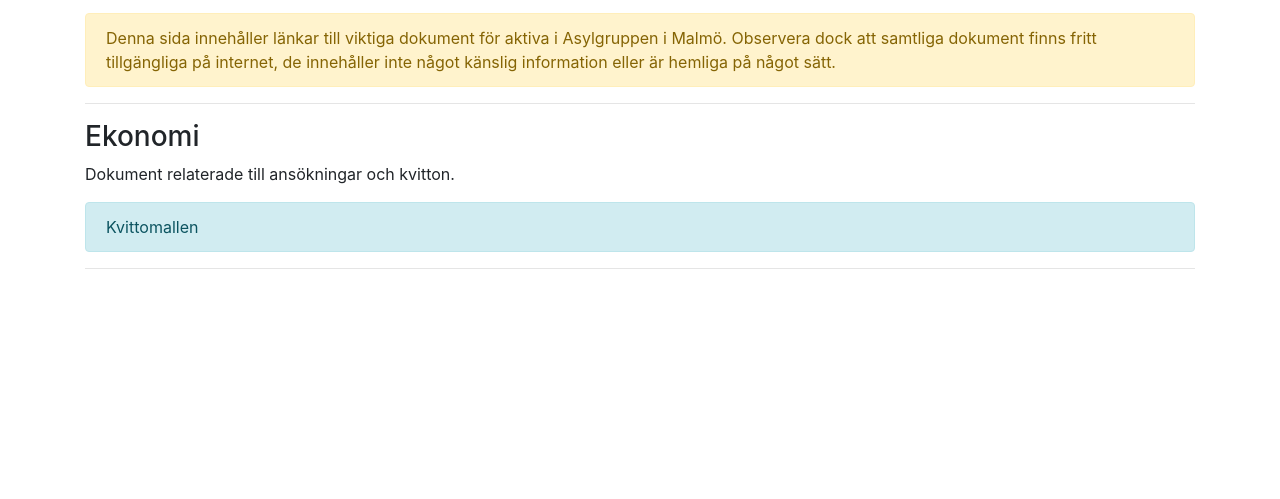
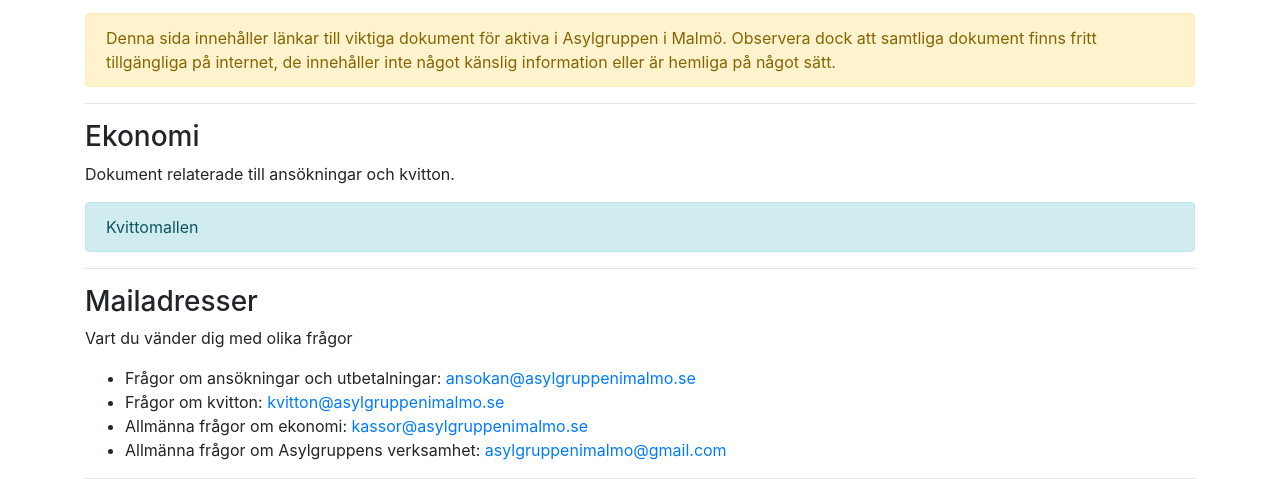
Before and after one commit to asylgrp/internt.asylgruppenimalmo.se, a plain HTML site: page index.html in a window 1280 px wide. Shown: the part 121-620 px from the top of the page. Drawn offline with Linux system fonts and the light colour scheme.

Commit message:
add mail addresses

```diff
--- a/index.html
+++ b/index.html
@@ -45,6 +45,31 @@
 
       <hr>
 
+      <h3>Mailadresser</h3>
+
+      <p>Vart du vänder dig med olika frågor</p>
+
+      <ul>
+        <li>
+          Frågor om ansökningar och utbetalningar:
+          <a href="mailto:ansokan@asylgruppenimalmo.se">ansokan@asylgruppenimalmo.se</a>
+        </li>
+        <li>
+          Frågor om kvitton:
+          <a href="mailto:kvitton@asylgruppenimalmo.se">kvitton@asylgruppenimalmo.se</a>
+        </li>
+        <li>
+          Allmänna frågor om ekonomi:
+          <a href="mailto:kassor@asylgruppenimalmo.se">kassor@asylgruppenimalmo.se</a>
+        </li>
+        <li>
+          Allmänna frågor om Asylgruppens verksamhet:
+          <a href="mailto:asylgruppenimalmo@gmail.com">asylgruppenimalmo@gmail.com</a>
+        </li>
+      </ul>
+
+      <hr>
+
     </div> <!-- /container -->
   </body>
 </html>
```
